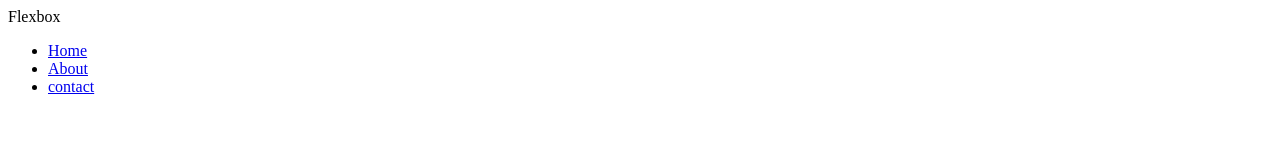
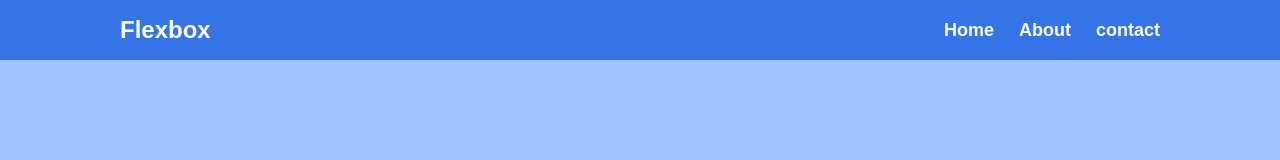
Before and after one commit to Shashee99/Flexbox_projects, a plain HTML site: page index.html in a window 1280 px wide. Drawn offline with Linux system fonts and the light colour scheme.

Commit message:
navbar styled

```diff
--- a/index.html
+++ b/index.html
@@ -3,7 +3,68 @@
 <head>
     <meta charset="UTF-8">
     <title>Flexbox</title>
+    <script src="https://kit.fontawesome.com/0b3e0d5396.js" crossorigin="anonymous"></script>
     <style>
+        @import url('https://fonts.googleapis.com/css2?family=Poppins:wght@400;500;600&display=swap');
+
+        *{
+            box-sizing: border-box;
+            margin: 0;
+            padding: 0;
+        }
+        body {
+            font-family:'Popins',sans-serif;
+            font-size: 16px;
+            line-height: 1.5;
+            color:#333;
+            background: #a1c3ff;
+        }
+        .container{
+            max-width: 1100px;
+            margin: 0 auto;
+            padding: 0 30px;
+
+        }
+        /*navbar styling*/
+        .navbar{
+            height: 60px;
+            background: #3474e6 ;
+            color: #fff;
+
+        }
+        ul{
+            list-style: none;
+        }
+
+        .navbar .logo{
+            font-size: x-large;
+            font-weight: bold;
+        }
+        .navbar .container{
+            display: flex;
+            justify-content: space-between;
+            align-items: center;
+            height: 100%;
+        }
+        .nav ul{
+            display: flex;
+        }
+        .nav ul li{
+            margin-left: 25px;
+        }
+        .navbar .nav a:hover{
+            color: lightblue;
+        }
+        .navbar .nav a{
+            color: #fff;
+            font-weight: bold;
+            font-size: 18px;
+            text-decoration: none;
+        }
+
+
+
+
 
     </style>
 
```
